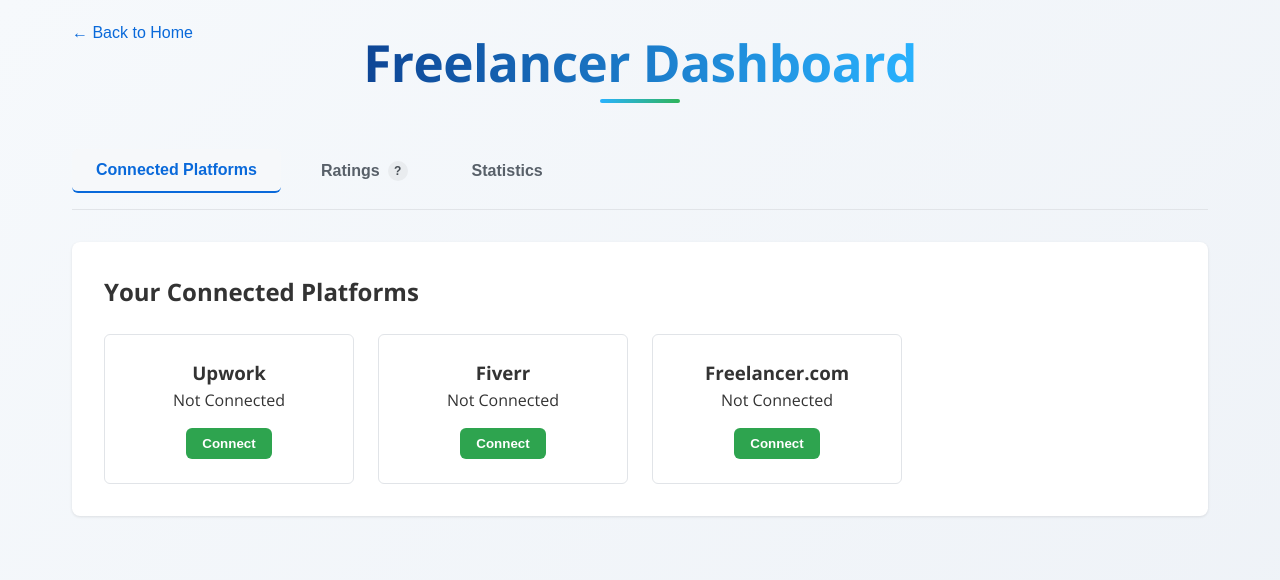
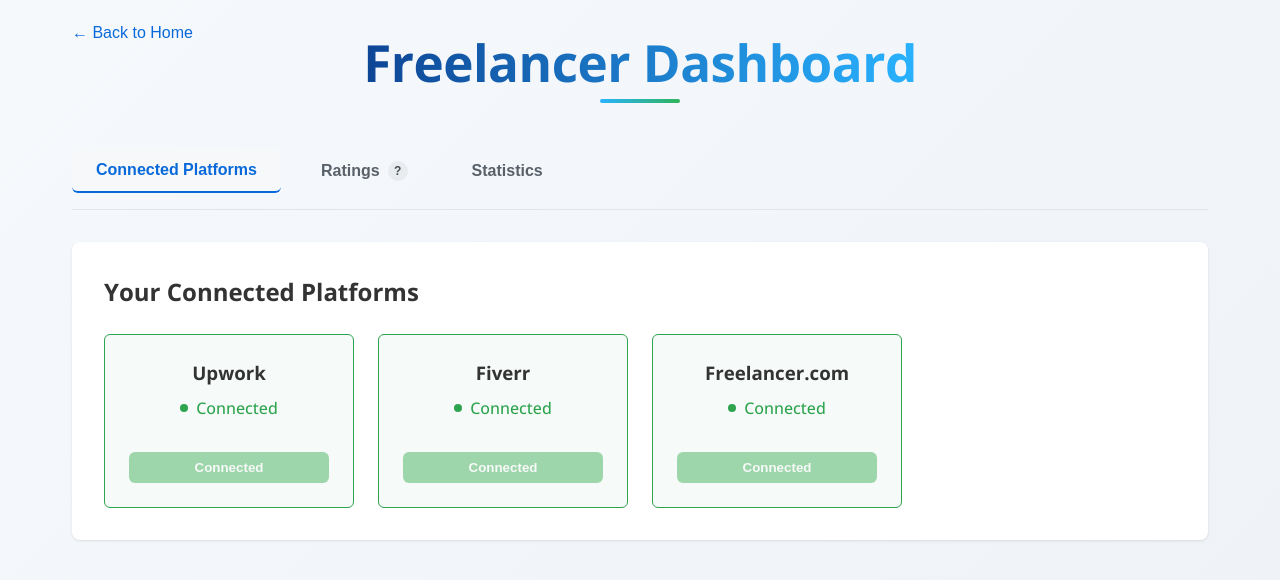
Before and after one commit to Oyrep4/BlockFolio, a React (Vite) app: page / in a window 1280 px wide. Both pictures are taken after a click on the button "FREELANCER". Shown: the top 580 px of the page. Built offline with nearby package versions, Linux system fonts and the light colour scheme.

Commit message:
Updated dashboard connection

```diff
--- a/components/freelancer/FreelancerDashboard.css
+++ b/components/freelancer/FreelancerDashboard.css
@@ -185,6 +185,30 @@
   border-radius: 6px;
   padding: 1.5rem;
   text-align: center;
+  transition: all 0.2s ease;
+}
+
+.platform-card.connected {
+  border-color: #2ea44f;
+  background-color: #f6faf8;
+}
+
+.connected-status {
+  display: flex;
+  align-items: center;
+  justify-content: center;
+  gap: 0.5rem;
+  color: #2ea44f;
+  font-weight: 500;
+  margin: 0.5rem 0 1rem;
+}
+
+.status-dot {
+  display: inline-block;
+  width: 8px;
+  height: 8px;
+  background-color: #2ea44f;
+  border-radius: 50%;
 }
 
 .connect-btn {
@@ -196,11 +220,20 @@
   border-radius: 6px;
   cursor: pointer;
   font-weight: 600;
-  transition: background-color 0.2s;
+  transition: all 0.2s;
+  width: 100%;
 }
 
-.connect-btn:hover {
+.connect-btn:hover:not(:disabled) {
   background-color: #2c974b;
+  transform: translateY(-1px);
+}
+
+.connect-btn:disabled {
+  background-color: #94d3a2;
+  color: #f8f9fa;
+  cursor: not-allowed;
+  opacity: 0.9;
 }
 
 .stats-section {
--- a/components/freelancer/FreelancerDashboard.tsx
+++ b/components/freelancer/FreelancerDashboard.tsx
@@ -91,10 +91,15 @@
     <h2>Your Connected Platforms</h2>
     <div className="platforms-grid">
       {['Upwork', 'Fiverr', 'Freelancer.com'].map(platform => (
-        <div key={platform} className="platform-card">
+        <div key={platform} className="platform-card connected">
           <h3>{platform}</h3>
-          <p>Not Connected</p>
-          <button className="connect-btn">Connect</button>
+          <p className="connected-status">
+            <span className="status-dot"></span>
+            Connected
+          </p>
+          <button className="connect-btn" disabled>
+            Connected
+          </button>
         </div>
       ))}
     </div>
```
